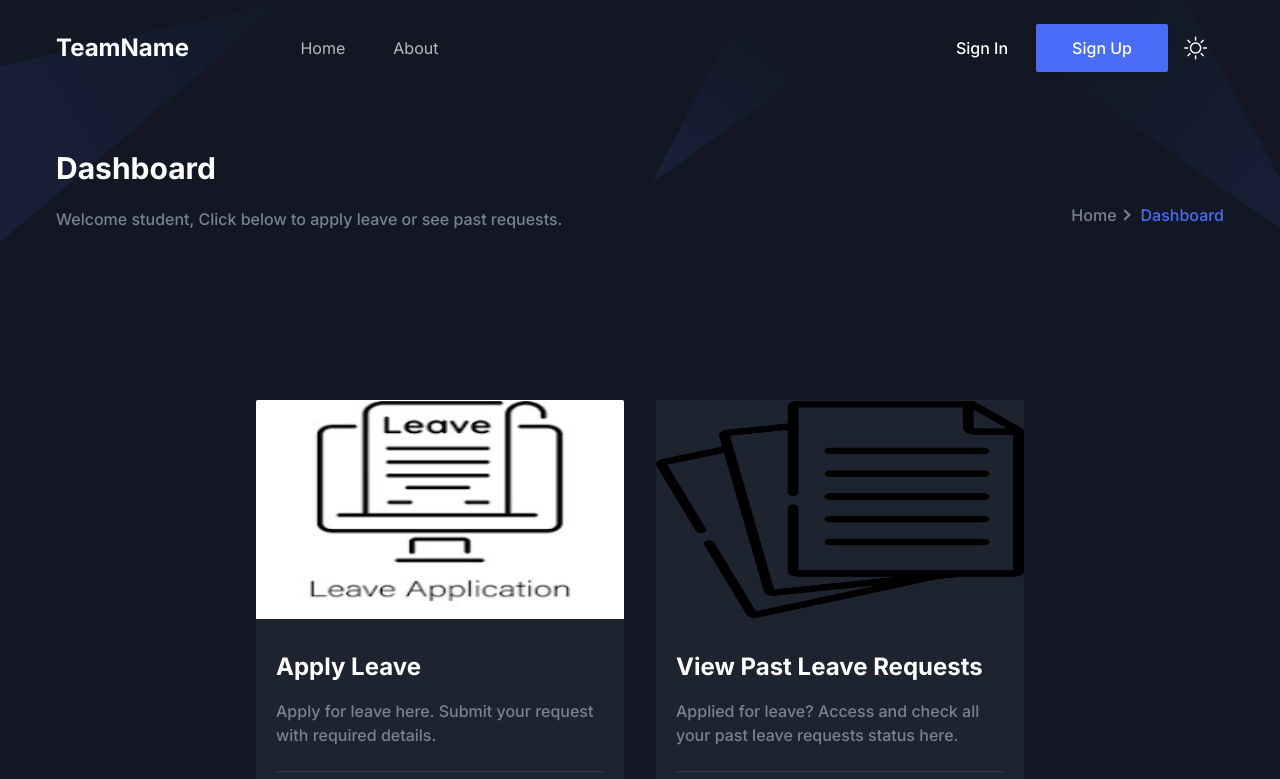
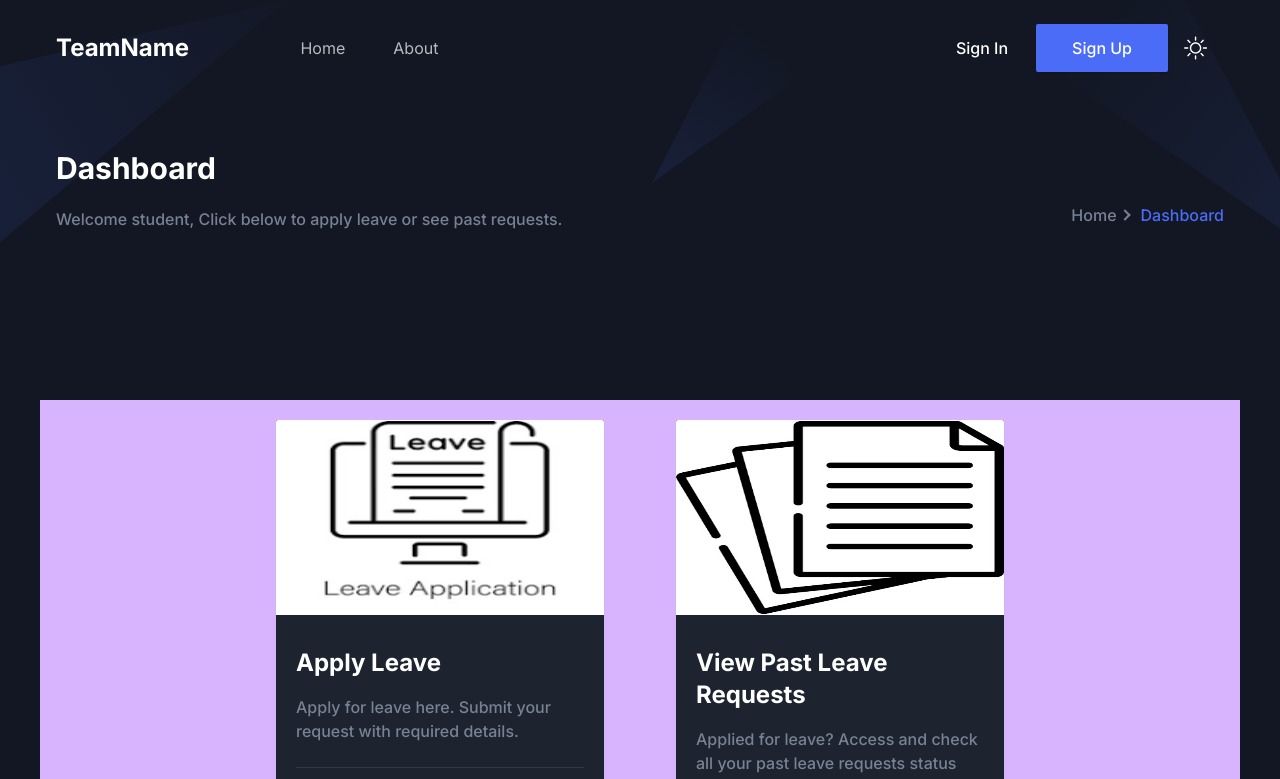
Before and after one commit to hemanth-sunkireddy/leave-portal, a Next.js app: page /dashboard in a window 1280 px wide. Shown: the top 779 px of the page. Built offline with nearby package versions, Linux system fonts and the light colour scheme.

Commit message:
updated dashboard styles

```diff
--- a/app/dashboard/page.tsx
+++ b/app/dashboard/page.tsx
@@ -20,7 +20,7 @@ const Dashboard = () => {
 
       <section className="pb-[120px] pt-[120px]">
         <div className="container">
-          <div className="-mx-4 flex flex-wrap justify-center">
+          <div className="-mx-4 flex flex-wrap justify-center bg-slate-100 dark:bg-purple-300">
             {featureData.map((feature) => (
               <div
                 key={feature.id}
--- a/components/Dashboard/singleFeature.tsx
+++ b/components/Dashboard/singleFeature.tsx
@@ -7,7 +7,7 @@ const SingleFeature = ({ feature }: { feature: Features }) => {
   return (
     <>
       <div
-        className="wow fadeInUp hover:shadow-two dark:hover:shadow-gray-dark group relative overflow-hidden rounded-sm bg-white shadow-one duration-300 dark:bg-dark"
+        className="wow m-5 fadeInUp hover:shadow-two dark:hover:shadow-gray-dark group relative overflow-hidden rounded-sm bg-neutral-300 shadow-one duration-300 dark:bg-dark"
         data-wow-delay=".1s"
       >
         <Link
@@ -36,6 +36,7 @@ const SingleFeature = ({ feature }: { feature: Features }) => {
           </div>
         </div>
       </div>
+
     </>
   );
 };
--- a/components/Dashboard/studentFeatures.tsx
+++ b/components/Dashboard/studentFeatures.tsx
@@ -14,7 +14,7 @@ const featureData: Features[] = [
     title: "View Past Leave Requests",
     paragraph:
       "Applied for leave? Access and check all your past leave requests status here.",
-    image: "/images/dashboard/past-leave.png",
+    image: "/images/dashboard/past-leave.jpg",
     detail: "View Past Requests"
   },
 ];
```
Also changed, not shown: public/images/dashboard/past-leave.jpg (added), public/images/dashboard/past-leave.png (deleted).
